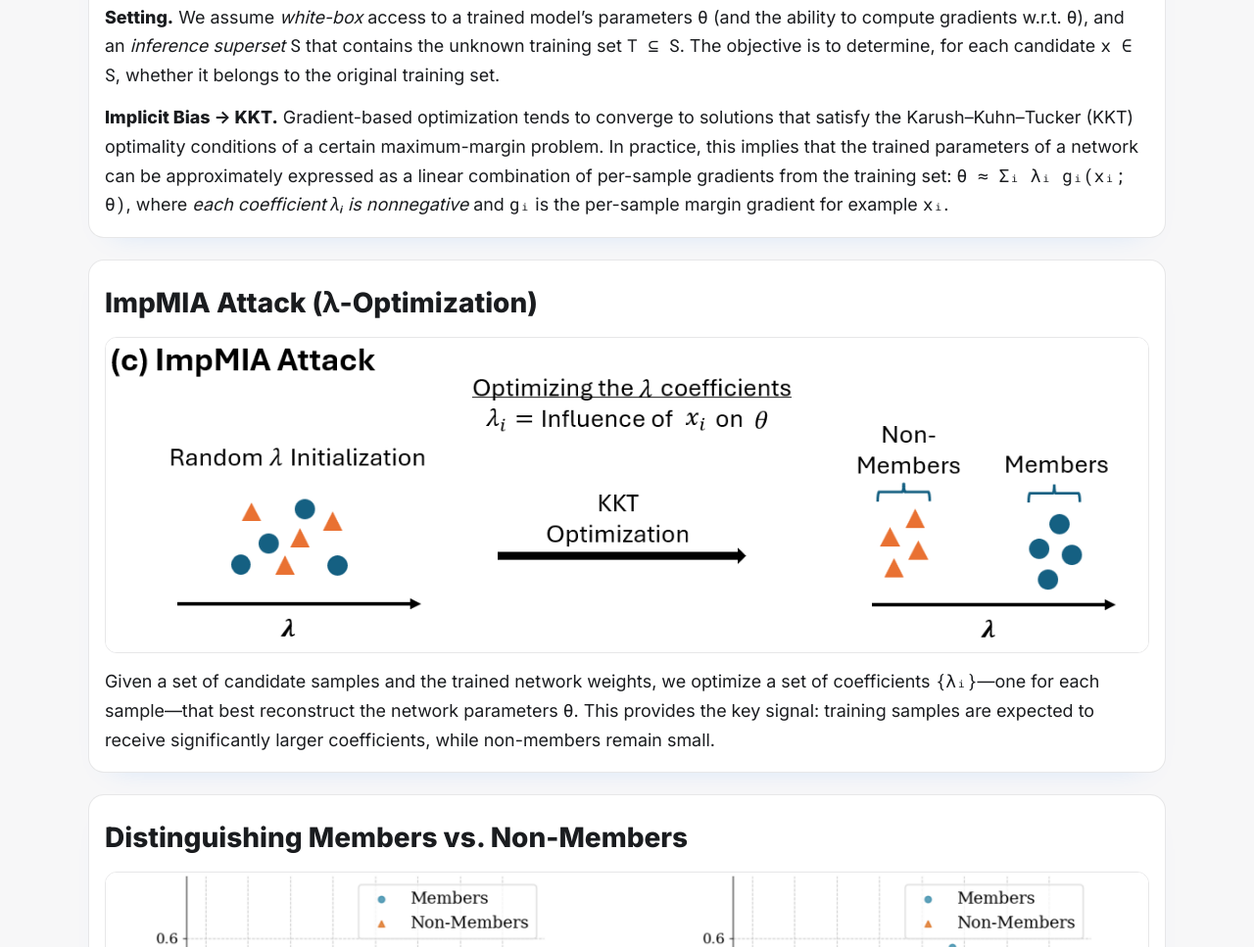
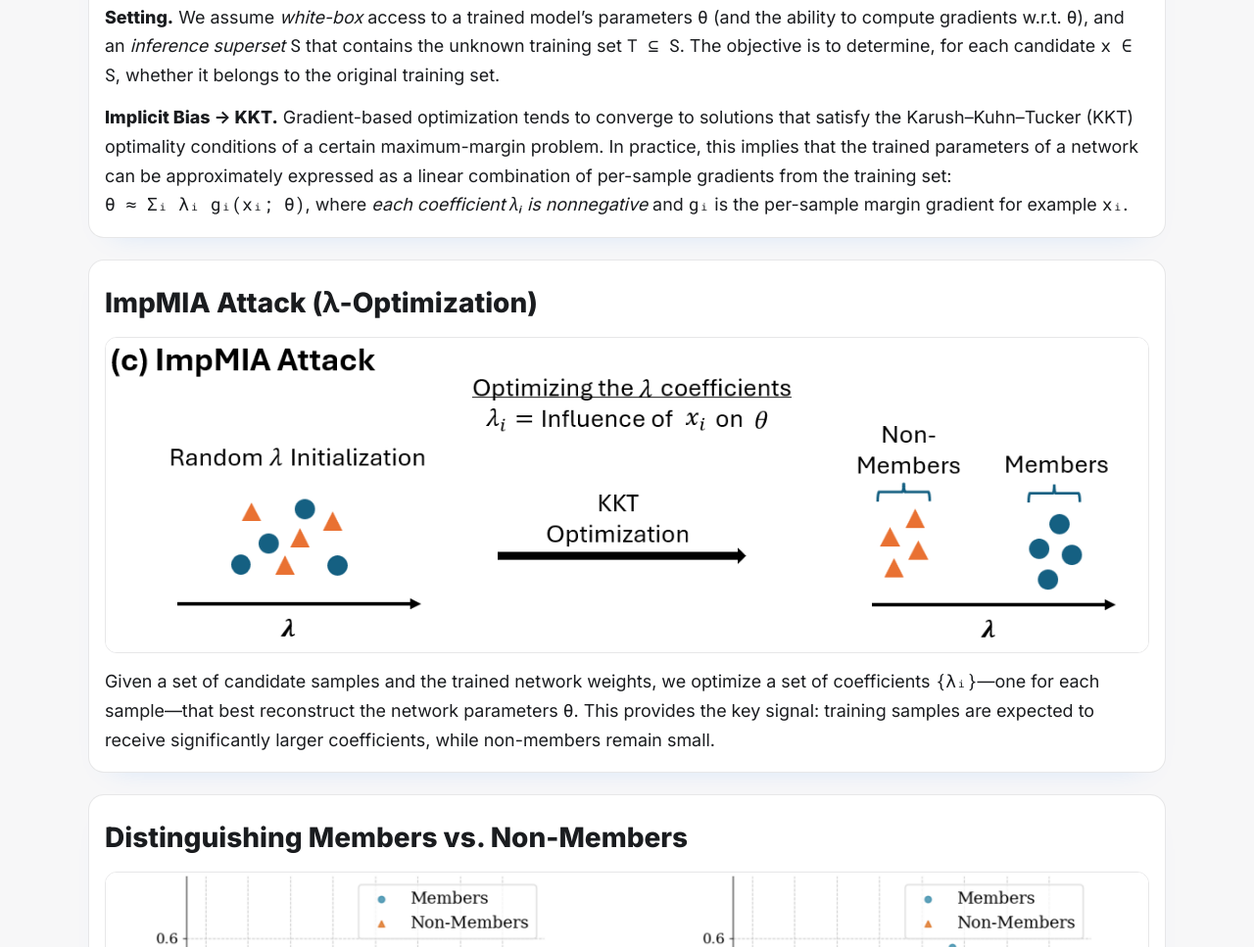
Before and after one commit to yuvalgol123/ImpMIA, a plain HTML site: page index.html in a window 1280 px wide. Shown: the part 1219-2186 px from the top of the page at 98% size. Drawn offline with Linux system fonts and the light colour scheme.

Commit message:
fix typos

```diff
--- a/index.html
+++ b/index.html
@@ -173,7 +173,7 @@
     <strong>Implicit Bias → KKT.</strong> Gradient-based
     optimization tends to converge to solutions that satisfy the Karush–Kuhn–Tucker (KKT) optimality
     conditions of a certain maximum-margin problem.  In practice, this implies that the trained parameters of a network can be approximately expressed as a
-    linear combination of per-sample gradients from the training set: <span class="mono">θ ≈ Σᵢ λᵢ gᵢ(xᵢ; θ)</span>, where <em>each coefficient λᵢ is nonnegative</em> and <span class="mono">gᵢ</span> is the per-sample margin gradient for example <span class="mono">xᵢ</span>.
+    linear combination of per-sample gradients from the training set: <br> <span class="mono">θ ≈ Σᵢ λᵢ gᵢ(xᵢ; θ)</span>, where <em>each coefficient λᵢ is nonnegative</em> and <span class="mono">gᵢ</span> is the per-sample margin gradient for example <span class="mono">xᵢ</span>.
   </p>
 </section>
 <!-- ATTACK -->
```
